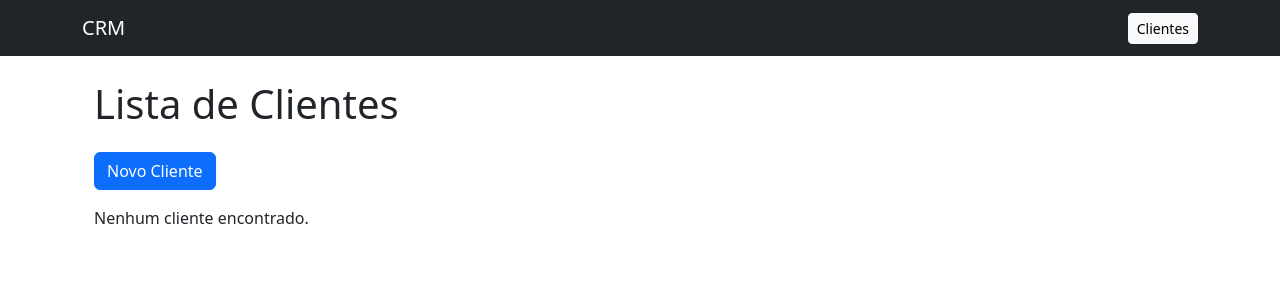
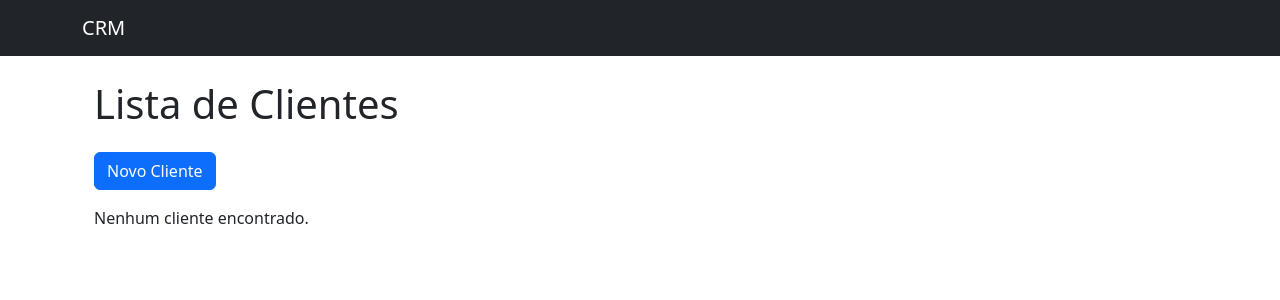
Before and after one commit to OrlandoNamba/CRM_Faculdade, a Django app: page /clientes/ in a window 1280 px wide. Shown: the top 300 px of the page. Run offline with Django 5.2, Linux system fonts and the light colour scheme; data that the repository does not hold is empty.

Commit message:
feat: esconde botão Todos os Clientes, quando já estiver na página de listagem

```diff
--- a/crm_django/clientes/templates/base.html
+++ b/crm_django/clientes/templates/base.html
@@ -9,7 +9,9 @@
 <nav class="navbar navbar-dark bg-dark mb-4">
     <div class="container">
         <span class="navbar-brand">CRM</span>
-        <a href="/clientes/" class="btn btn-light btn-sm">Clientes</a>
+        {% if request.resolver_match.url_name != 'listar_clientes' %}
+            <a href="{% url 'listar_clientes' %}" class="btn btn-light btn-sm">Todos os Clientes</a>
+        {% endif %}
     </div>
 </nav>
 
--- a/crm_django/clientes/urls.py
+++ b/crm_django/clientes/urls.py
@@ -2,8 +2,8 @@ from django.urls import path
 from .views import cadastrar_cliente_view, editar_cliente_view, listar_clientes_view, deletar_cliente_view
 
 urlpatterns = [
-    path('clientes/', listar_clientes_view),
-    path('clientes/cadastrar/', cadastrar_cliente_view),
-    path('clientes/editar/<str:cpf>/', editar_cliente_view),
-    path('clientes/deletar/<str:cpf>/', deletar_cliente_view)
+    path('clientes/', listar_clientes_view, name='listar_clientes'),
+    path('clientes/cadastrar/', cadastrar_cliente_view, name='cadastrar_cliente'),
+    path('clientes/editar/<str:cpf>/', editar_cliente_view, name='editar_cliente'),
+    path('clientes/deletar/<str:cpf>/', deletar_cliente_view, name='deletar_cliente')
 ]
```
